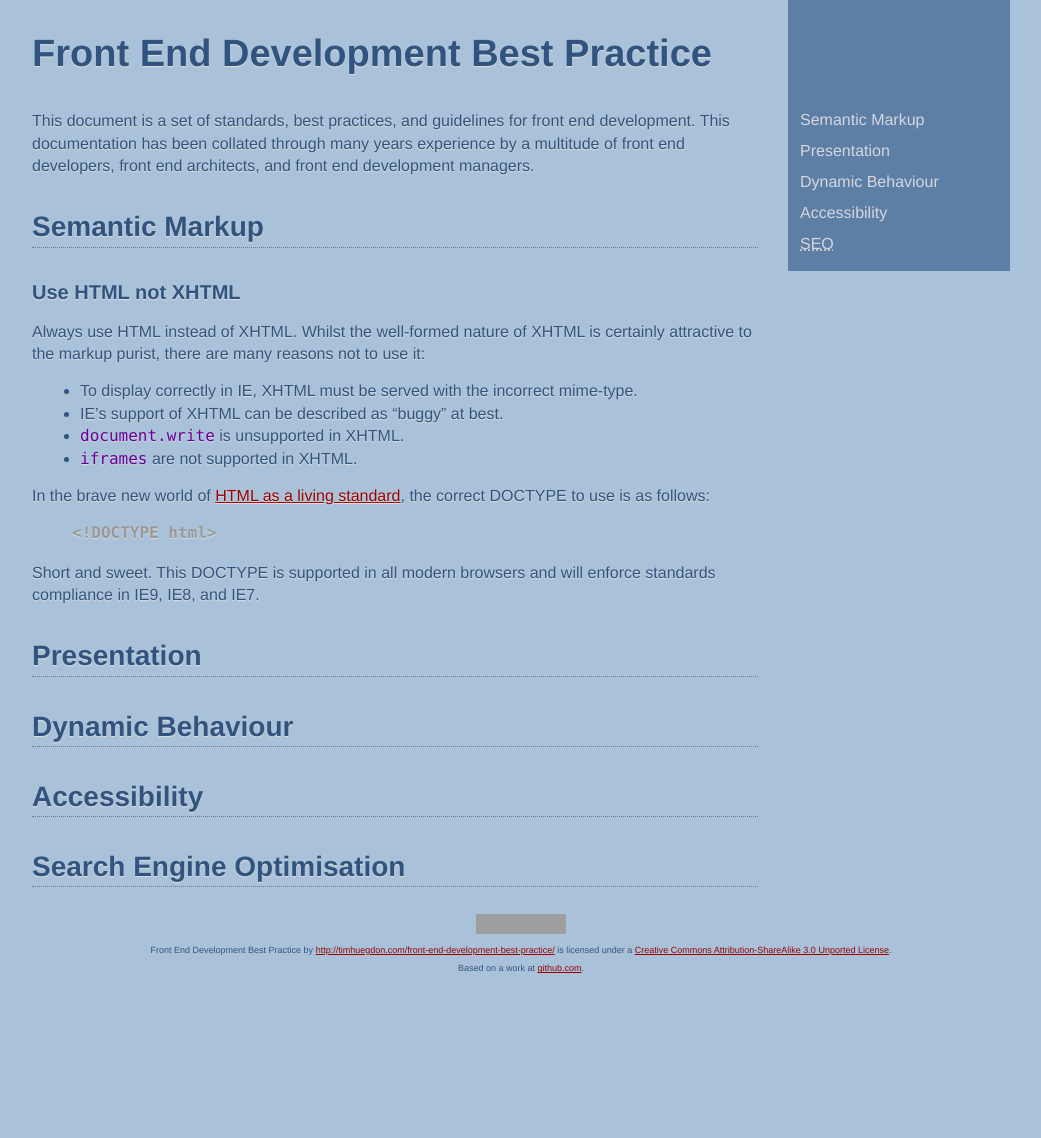
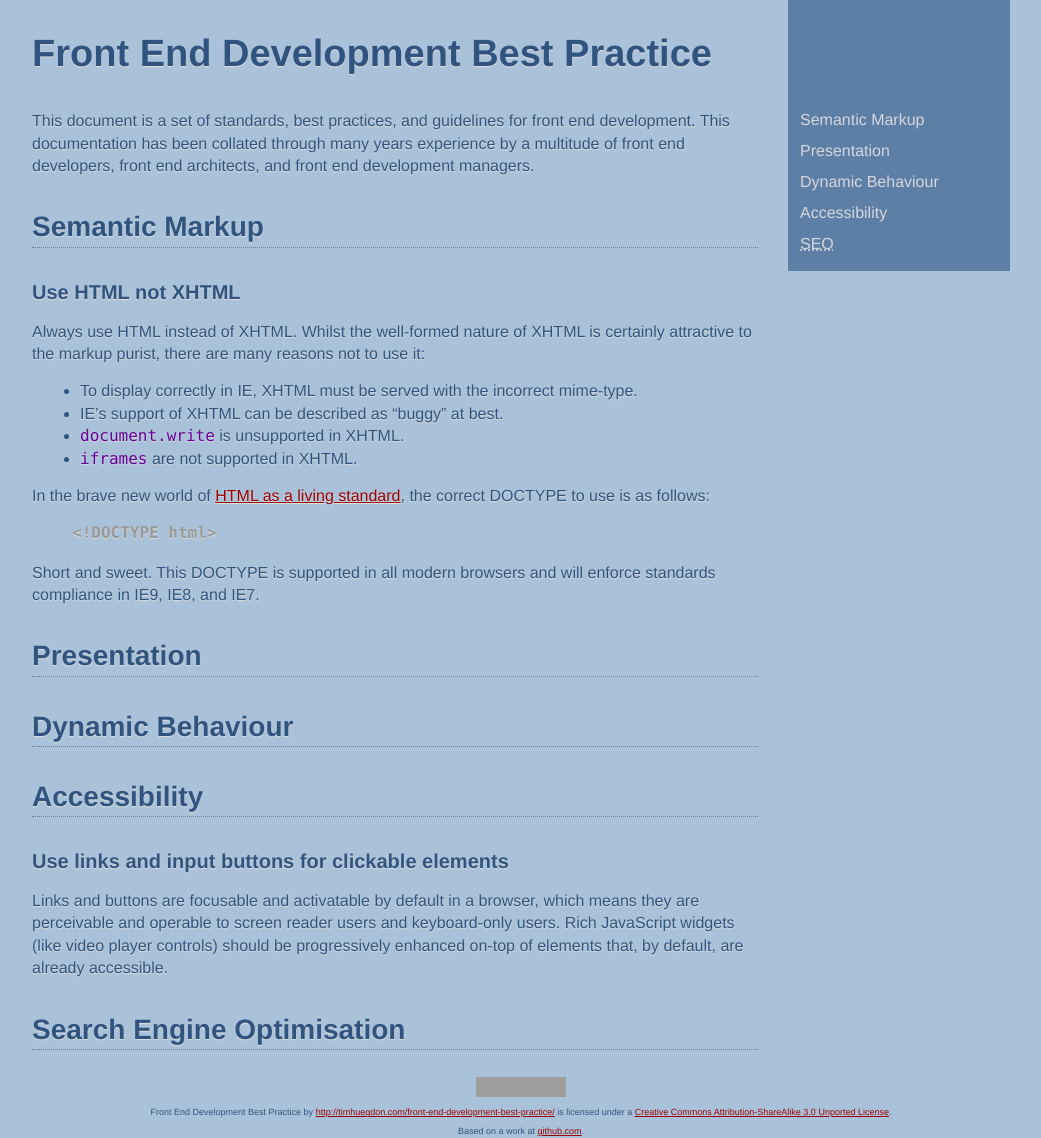
Before and after one commit to nefarioustim/front-end-development-best-practice, a Jekyll site: the page built from index.md, in a window 1280 px wide. Shown: the whole page, without its empty margins (119-1160 px from the left). Built offline with Jekyll 4.4.1, drawn with Linux system fonts in a browser that asks for light colours; Markdown is read by kramdown in place of the engine named in the settings; before the commit the page ends 975 px from its top, so only the background shows below that; grey boxes are pictures that could not be loaded.

Commit message:
Accessibility: use links and input buttons for clickable elements

```diff
--- a/index.md
+++ b/index.md
@@ -36,4 +36,9 @@ Short and sweet. This DOCTYPE is supported in all modern browsers and will enfor
 
 <h2 id="accessibility">Accessibility</h2>
 
+### Use links and input buttons for clickable elements
+
+Links and buttons are focusable and activatable by default in a browser, which means they are perceivable and operable to screen reader users and keyboard-only users. Rich JavaScript widgets (like video player controls) should be progressively enhanced on-top of elements that, by default, are already accessible.
+
+
 <h2 id="seo">Search Engine Optimisation</h2>
```
